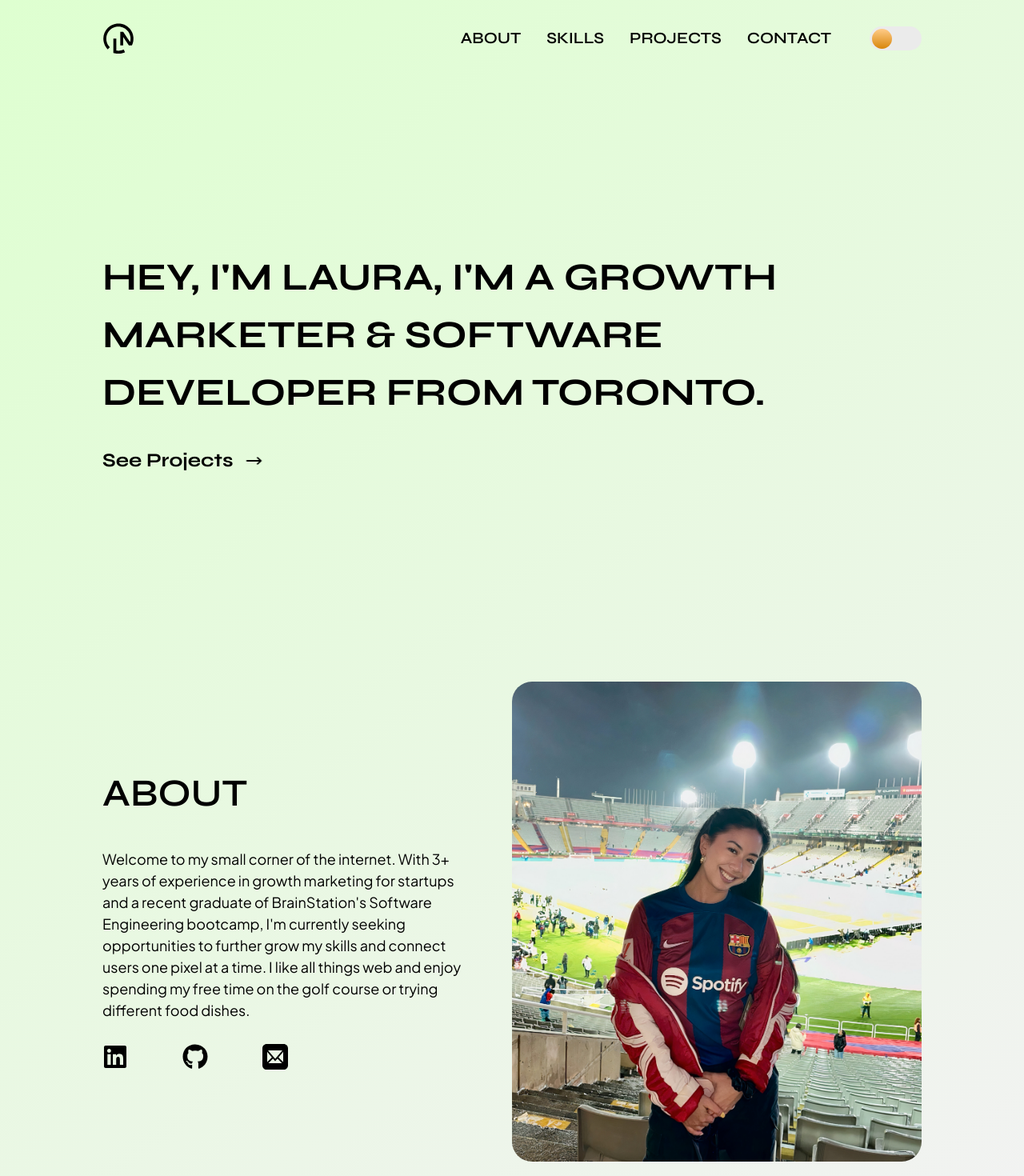
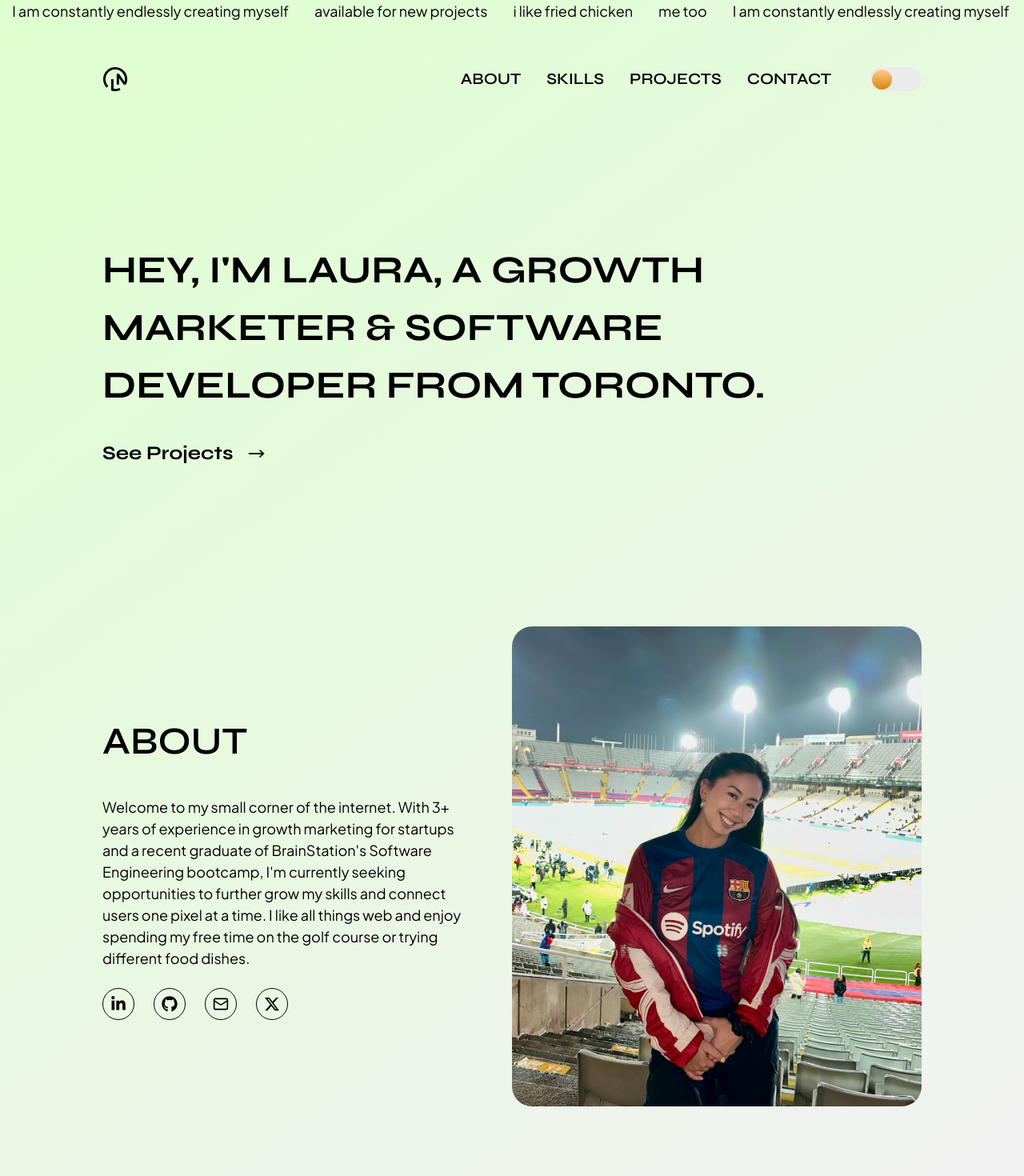
Before and after one commit to laura-nguyen/laura-nguyen-website, a React (Vite) app: page / in a window 1280 px wide. Shown: the top 1470 px of the page at 80% size. Built offline with nearby package versions, Linux system fonts and the light colour scheme.

Commit message:
changed favicon, finalized website structure

```diff
--- a/index.html
+++ b/index.html
@@ -2,7 +2,7 @@
 <html lang="en">
   <head>
     <meta charset="UTF-8" />
-    <link rel="icon" type="image/svg+xml" href="/vite.svg" />
+    <link rel="icon" type="image/svg+xml" href="/logo.svg" />
     <meta name="viewport" content="width=device-width, initial-scale=1.0" />
     <title>Laura Nguyen</title>
   </head>
--- a/src/App.jsx
+++ b/src/App.jsx
@@ -3,6 +3,7 @@ import { BrowserRouter, Routes, Route } from "react-router-dom";
 import Header from "./components/Header/Header";
 import HomePage from "./pages/HomePage/HomePage";
 import PageNotFound from "./pages/PageNotFound/PageNotFound";
+import ScrollingText from "./components/ScrollingText/ScrollingText";
 
 import "./App.scss";
 
@@ -10,6 +11,7 @@ function App() {
   return (
     <>
       <BrowserRouter>
+        <ScrollingText />
         <Header />
         <Routes>
           <Route path="/" element={<HomePage />} />
--- a/src/components/About/About.jsx
+++ b/src/components/About/About.jsx
@@ -1,9 +1,10 @@
 import "./About.scss";
 import lauraPic from "./../../assets/images/laura.jpg";
-import { FaLinkedin } from "react-icons/fa6";
+import { FaLinkedinIn } from "react-icons/fa6";
 import { FaGithub } from "react-icons/fa6";
 import { NavLink } from "react-router-dom";
-import { ImMail } from "react-icons/im";
+import { LuMail } from "react-icons/lu";
+import { FaXTwitter } from "react-icons/fa6";
 
 const About = () => {
   return (
@@ -32,14 +33,27 @@ const About = () => {
             to="https://www.linkedin.com/in/laura-nguyen/"
             target="_blank"
           >
-            <FaLinkedin />
+            <div className="about__socials-circle">
+              <FaLinkedinIn />
+            </div>
           </NavLink>
 
           <NavLink to="https://github.com/lauranguyen" target="_blank">
-            <FaGithub />
+            <div className="about__socials-circle">
+              <FaGithub />
+            </div>
           </NavLink>
+
           <NavLink to="mailto:hello@lauranguyen.me" target="_blank">
-            <ImMail />
+            <div className="about__socials-circle">
+              <LuMail />
+            </div>
+          </NavLink>
+
+          <NavLink to="https://x.com/lauriananguyen/likes" target="_blank">
+            <div className="about__socials-circle">
+              <FaXTwitter />
+            </div>
           </NavLink>
         </div>
       </div>
--- a/src/components/About/About.scss
+++ b/src/components/About/About.scss
@@ -31,10 +31,11 @@
   display: flex;
 
   justify-content: space-between;
+  font-size: 1.25rem;
   width: 50%;
-  @include tablet {
-    font-size: 2rem;
-  }
+  //   @include tablet {
+  //     font-size: 1.5rem;
+  //   }
 }
 
 .about__list {
@@ -52,3 +53,14 @@
     order: 1;
   }
 }
+
+.about__socials-circle {
+  display: flex;
+  justify-content: center;
+  align-items: center;
+  //   background-color: black;
+  border: 1px solid var(--body_color);
+  width: 2.5rem;
+  height: 2.5rem;
+  border-radius: 100%;
+}
--- a/src/components/Contact/Contact.jsx
+++ b/src/components/Contact/Contact.jsx
@@ -1,8 +1,10 @@
 import "./Contact.scss";
 import { NavLink } from "react-router-dom";
-import { FaLinkedin } from "react-icons/fa6";
+import { FaLinkedinIn } from "react-icons/fa6";
 import { FaGithub } from "react-icons/fa6";
-import { ImMail } from "react-icons/im";
+
+import { LuMail } from "react-icons/lu";
+import { FaXTwitter } from "react-icons/fa6";
 
 const Contact = () => {
   const currentYear = new Date().getFullYear();
@@ -10,33 +12,49 @@ const Contact = () => {
     <div className="contact-content">
       <div>
         <h2>Get in touch.</h2>
+        <span className="contact__copyright--tablet">
+          © Copyright {currentYear}
+        </span>
+      </div>
 
+      <div className="footer__right">
         <a
           className="contact__email"
           href="ma&#105;lto&#58;%68&#37;65%6Cl&#111;%40l&#37;61u%72ang&#117;%79en&#46;&#109;e"
         >
           h&#101;llo&#64;&#108;a&#117;ra&#110;guyen&#46;me
         </a>
-      </div>
-
-      <div className="footer__right">
         <div className="about__socials footer__socials">
           <NavLink
             to="https://www.linkedin.com/in/laura-nguyen/"
             target="_blank"
           >
-            <FaLinkedin />
+            <div className="about__socials-circle">
+              <FaLinkedinIn />
+            </div>
           </NavLink>
 
           <NavLink to="https://github.com/lauranguyen" target="_blank">
-            <FaGithub />
+            <div className="about__socials-circle">
+              <FaGithub />
+            </div>
           </NavLink>
+
           <NavLink to="mailto:hello@lauranguyen.me" target="_blank">
-            <ImMail />
+            <div className="about__socials-circle">
+              <LuMail />
+            </div>
+          </NavLink>
+
+          <NavLink to="https://x.com/lauriananguyen/likes" target="_blank">
+            <div className="about__socials-circle">
+              <FaXTwitter />
+            </div>
           </NavLink>
         </div>
-        <h5>Want to work together, let's chat or just say hi.</h5>
-        <span>© Copyright {currentYear} made by yours truly.</span>
+        <span className="contact__copyright--mobile">
+          © Copyright {currentYear}
+        </span>
       </div>
     </div>
   );
--- a/src/components/Contact/Contact.scss
+++ b/src/components/Contact/Contact.scss
@@ -6,9 +6,15 @@
   display: flex;
   flex-direction: column;
   justify-content: space-between;
+  align-items: flex-start;
+
   @include tablet {
     flex-direction: row;
-    align-items: end;
+    align-items: baseline;
+    gap: 2rem;
+  }
+
+  @include desktop {
   }
 }
 
@@ -37,10 +43,36 @@
 
 .footer__socials {
   margin-bottom: 1rem;
+  width: 100% !important;
+  @include desktop {
+    gap: 2rem;
+    width: 50% !important;
+  }
 }
 
 .footer__right {
   display: flex;
   flex-direction: column;
-  justify-content: flex-end;
+  justify-content: space-between;
+  gap: 2rem;
+
+  @include tablet {
+    gap: 2rem;
+  }
 }
+
+.contact__copyright {
+  &--mobile {
+    @include tablet {
+      display: none;
+    }
+  }
+
+  &--tablet {
+    display: none;
+
+    @include tablet {
+      display: contents;
+    }
+  }
+}
--- a/src/components/Header/Header.jsx
+++ b/src/components/Header/Header.jsx
@@ -20,8 +20,8 @@ const Header = () => {
         <svg
           version="1.0"
           xmlns="http://www.w3.org/2000/svg"
-          width="467.000000pt"
-          height="467.000000pt"
+          width="2rem"
+          height="2rem"
           viewBox="0 0 467.000000 467.000000"
           preserveAspectRatio="xMidYMid meet"
         >
--- a/src/components/Header/Header.scss
+++ b/src/components/Header/Header.scss
@@ -3,7 +3,7 @@
 @import "./../../styles/partials/variables.scss";
 
 .header {
-  height: 5rem;
+  height: 7rem;
   display: flex;
   justify-content: space-between;
   align-items: center;
@@ -121,11 +121,12 @@ nav a {
   flex-direction: column;
   justify-content: space-between;
   width: 100%;
-  gap: 3rem;
+  gap: 7rem;
 
   @include tablet {
     flex-direction: row;
     align-items: center;
+    gap: 3rem;
     // gap: calc(45px + 20%); // need to adjust
   }
 }
--- a/src/components/ProjectTabs/ProjectTabs.jsx
+++ b/src/components/ProjectTabs/ProjectTabs.jsx
@@ -21,18 +21,33 @@ const ProjectTabs = () => {
       project.style.viewTransitionName = `proj-${++projectIndex}`;
     });
 
+    const applyFilter = (filter) => {
+      projects.forEach((project) => {
+        let eventCategory = project.getAttribute("data-category");
+        if (filter === "all" && project.classList.contains("coming-soon")) {
+          project.setAttribute("hidden", "");
+        } else if (filter === "all" || filter === eventCategory) {
+          project.removeAttribute("hidden");
+        } else {
+          project.setAttribute("hidden", "");
+        }
+      });
+    };
+
+    applyFilter("all");
+
     filterButtons.forEach((button) => {
       button.addEventListener("click", (e) => {
         let confCategory = e.target.getAttribute("data-filter");
 
         if (!document.startViewTransition) {
           updateActiveButton(e.target);
-          filterEvents(confCategory);
+          applyFilter(confCategory);
         }
 
         document.startViewTransition(() => {
           updateActiveButton(e.target);
-          filterEvents(confCategory);
+          applyFilter(confCategory);
         });
       });
     });
@@ -40,17 +55,6 @@ const ProjectTabs = () => {
     function updateActiveButton(newButton) {
       filterList.querySelector(".active").classList.remove("active");
       newButton.classList.add("active");
-    }
-
-    function filterEvents(filter) {
-      projects.forEach((project) => {
-        let eventCategory = project.getAttribute("data-category");
-        if (filter === "all" || filter === eventCategory) {
-          project.removeAttribute("hidden");
-        } else {
-          project.setAttribute("hidden", "");
-        }
-      });
     }
   }, []);
 
@@ -267,6 +271,17 @@ const ProjectTabs = () => {
                 </p>
               </div>
             </li>
+
+            <li className="project coming-soon" data-category="growth">
+              <div className="project-details">
+                <div className="project__header">
+                  <h3 className="project-name">
+                    Coming Soon, message me for details on the growth projects
+                    I've done 😊
+                  </h3>
+                </div>
+              </div>
+            </li>
           </ul>
         </div>
       </main>
--- a/src/components/ScrollingText/ScrollingText.scss
+++ b/src/components/ScrollingText/ScrollingText.scss
@@ -2,9 +2,9 @@
 @import "./../../styles/partials/typography.scss";
 @import "./../../styles/partials/variables.scss";
 
-.marquee {
-  margin-bottom: 5rem;
-}
+// .marquee {
+//   margin-bottom: 5rem;
+// }
 
 .scrolling-text {
   padding: 0 1rem;
--- a/src/pages/HomePage/HomePage.jsx
+++ b/src/pages/HomePage/HomePage.jsx
@@ -14,8 +14,7 @@ const HomePage = () => {
       <main className="main">
         <div className="hero">
           <h1 className="main__title">
-            Hey, I'm Laura, I'm a growth marketer & software developer from
-            Toronto.
+            Hey, I'm Laura, a growth marketer & software developer from Toronto.
             {/* I enjoy finding human touch in a pixelated
             world. */}
           </h1>
--- a/src/pages/HomePage/HomePage.scss
+++ b/src/pages/HomePage/HomePage.scss
@@ -38,12 +38,12 @@
 .main {
   //   z-index: -10000;
 
-  height: 80vh;
+  height: 75vh;
   display: flex;
   justify-content: center;
 
   @include tablet {
-    height: 90vh;
+    height: 75vh;
   }
 
   //   display: flex;
```
Also changed, not shown: public/logo.svg (added).
